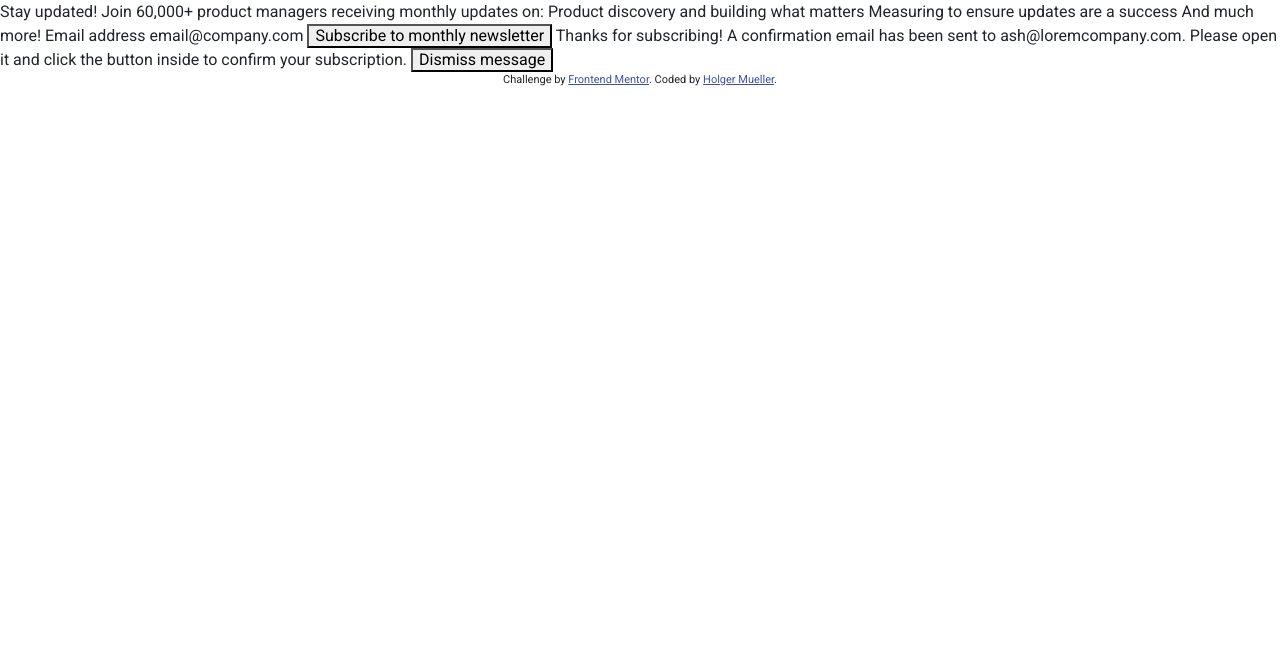
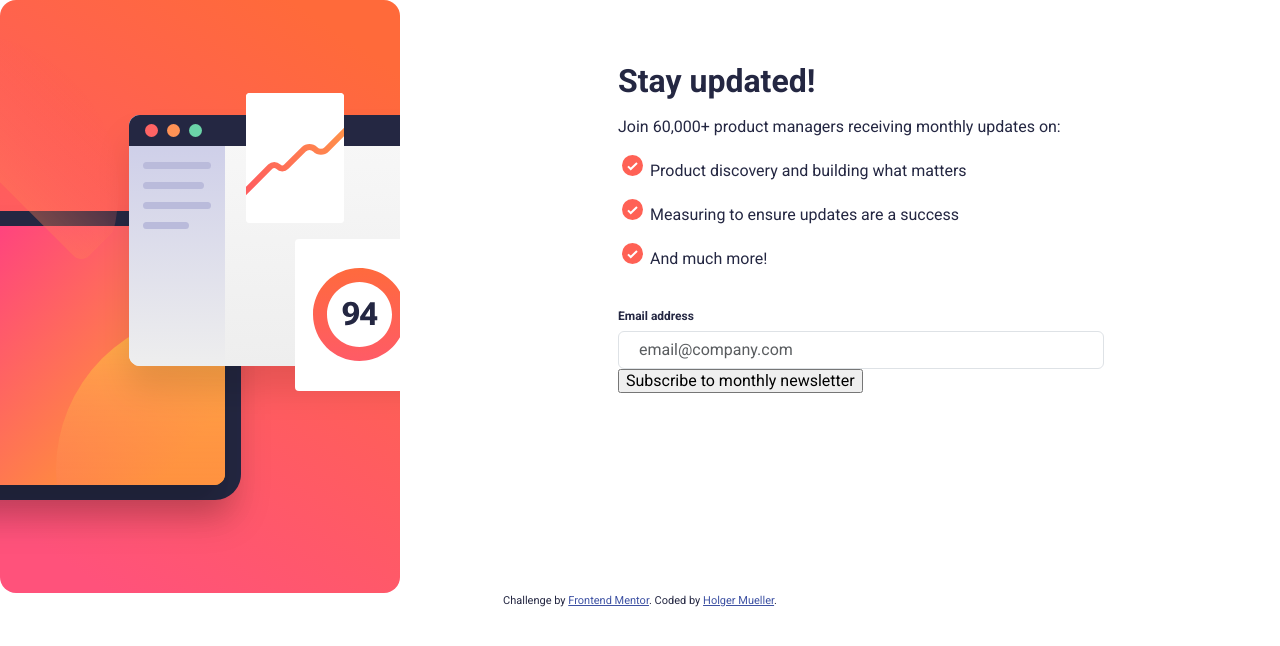
Before and after one commit to Holgermueller/newsletter-sign-up-challenge, a plain HTML site: page index.html in a window 1280 px wide. Drawn offline with nearby package versions, Linux system fonts and the light colour scheme.

Commit message:
began working on challenge

```diff
--- a/index.html
+++ b/index.html
@@ -33,21 +33,58 @@
   </head>
   <body>
     <!-- Sign-up form start -->
+    <main>
+      <div class="container">
+        <div class="row">
+          <div class="col-sm-12 col-md-12 col-lg-6 col-xl-6 col-xxl-6">
+            <img
+              src="assets/images/illustration-sign-up-mobile.svg"
+              alt="Image for mobile display"
+              class="img-fluid d-sm-block d-md-block d-lg-none d-xl-none d-xxl-none"
+            />
+            <img
+              src="assets/images/illustration-sign-up-desktop.svg"
+              alt="Image for desktop display"
+              class="img-fluid d-none d-sm-none d-md-none d-lg-block d-xl-block d-xxl-block"
+            />
+          </div>
+          <div class="col-sm-12 col-md-12 col-lg-6 col-xl-6 col-xxl-6 p-5">
+            <h1 class="my-3">Stay updated!</h1>
 
-    Stay updated! Join 60,000+ product managers receiving monthly updates on:
-    Product discovery and building what matters Measuring to ensure updates are
-    a success And much more! Email address email@company.com
-    <button>Subscribe to monthly newsletter</button>
+            <p class="my-3">
+              Join 60,000+ product managers receiving monthly updates on:
+            </p>
 
+            <ul>
+              <li>Product discovery and building what matters</li>
+              <li>Measuring to ensure updates are a success</li>
+              <li>And much more!</li>
+            </ul>
+
+            <form action="#">
+              <label for="emailInput" class="form-label">Email address </label>
+              <input
+                type="email"
+                name="emailInput"
+                id="emailInput"
+                placeholder="  email@company.com"
+                class="form-control"
+              />
+              <input type="button" value="Subscribe to monthly newsletter" />
+            </form>
+          </div>
+        </div>
+      </div>
+    </main>
     <!-- Sign-up form end -->
 
     <!-- Success message start -->
 
-    Thanks for subscribing! A confirmation email has been sent to
+    <!-- Thanks for subscribing! A confirmation email has been sent to
     ash@loremcompany.com. Please open it and click the button inside to confirm
     your subscription.
 
-    <button>Dismiss message</button>
+    <button>Dismiss message</button> -->
 
     <!-- Success message end -->
     <footer>
--- a/styles.css
+++ b/styles.css
@@ -3,6 +3,34 @@ html {
   padding: 0;
   margin: 0;
   font-family: "Roboto", sans-serif;
+  overflow-x: hidden;
+  color: hsl(234, 29%, 20%);
+}
+
+.container {
+  padding: 0;
+  margin: 0;
+}
+
+h1 {
+  font-size: 2rem;
+  font-weight: 700;
+}
+
+ul {
+  list-style-type: none;
+  list-style-image: url("assets/images/icon-list.svg");
+  display: grid;
+}
+
+ul li {
+  margin-bottom: 16px;
+  align-self: center;
+}
+
+label {
+  font-weight: 700;
+  font-size: 0.75rem;
 }
 
 .attribution {
```
